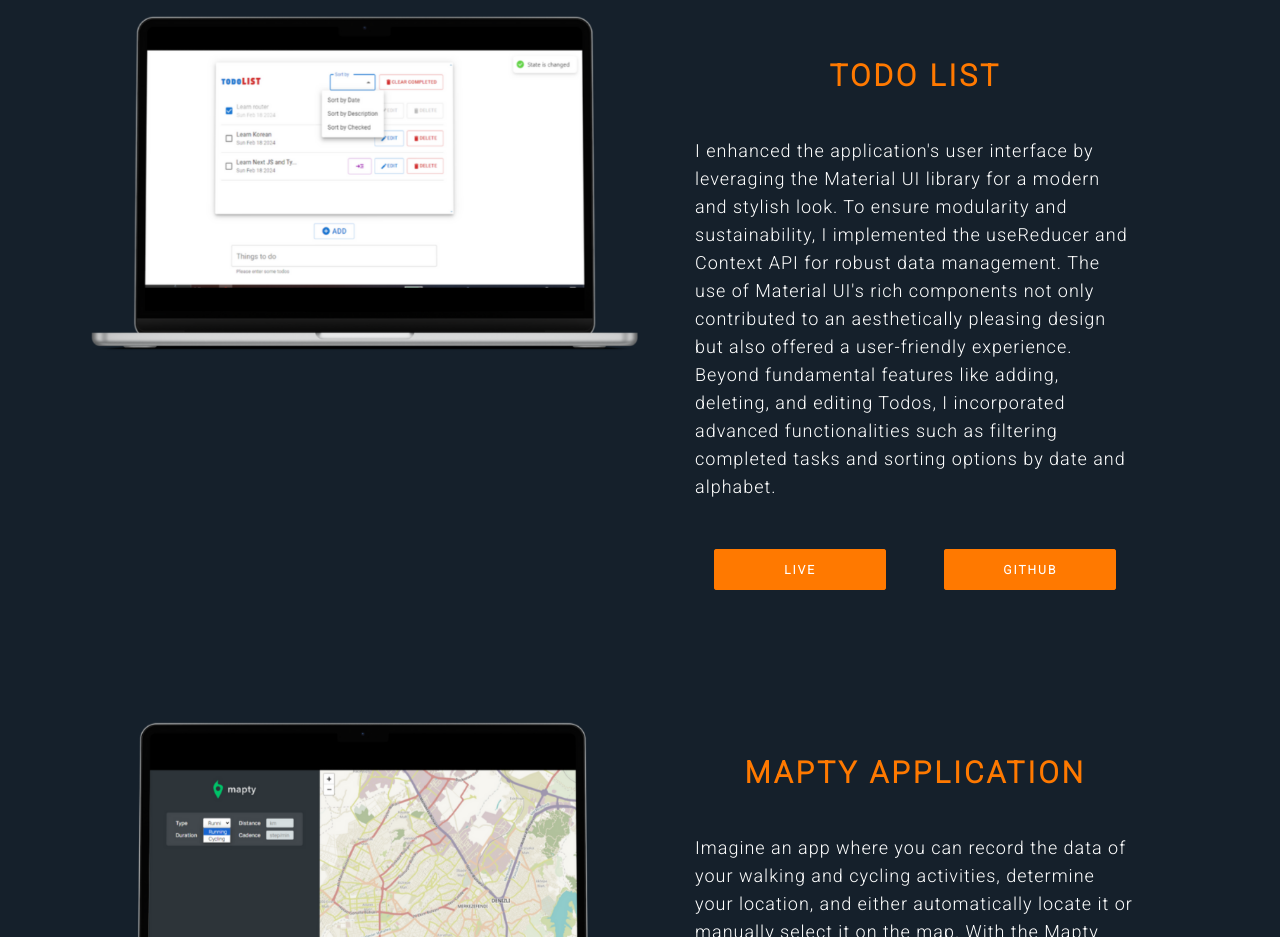
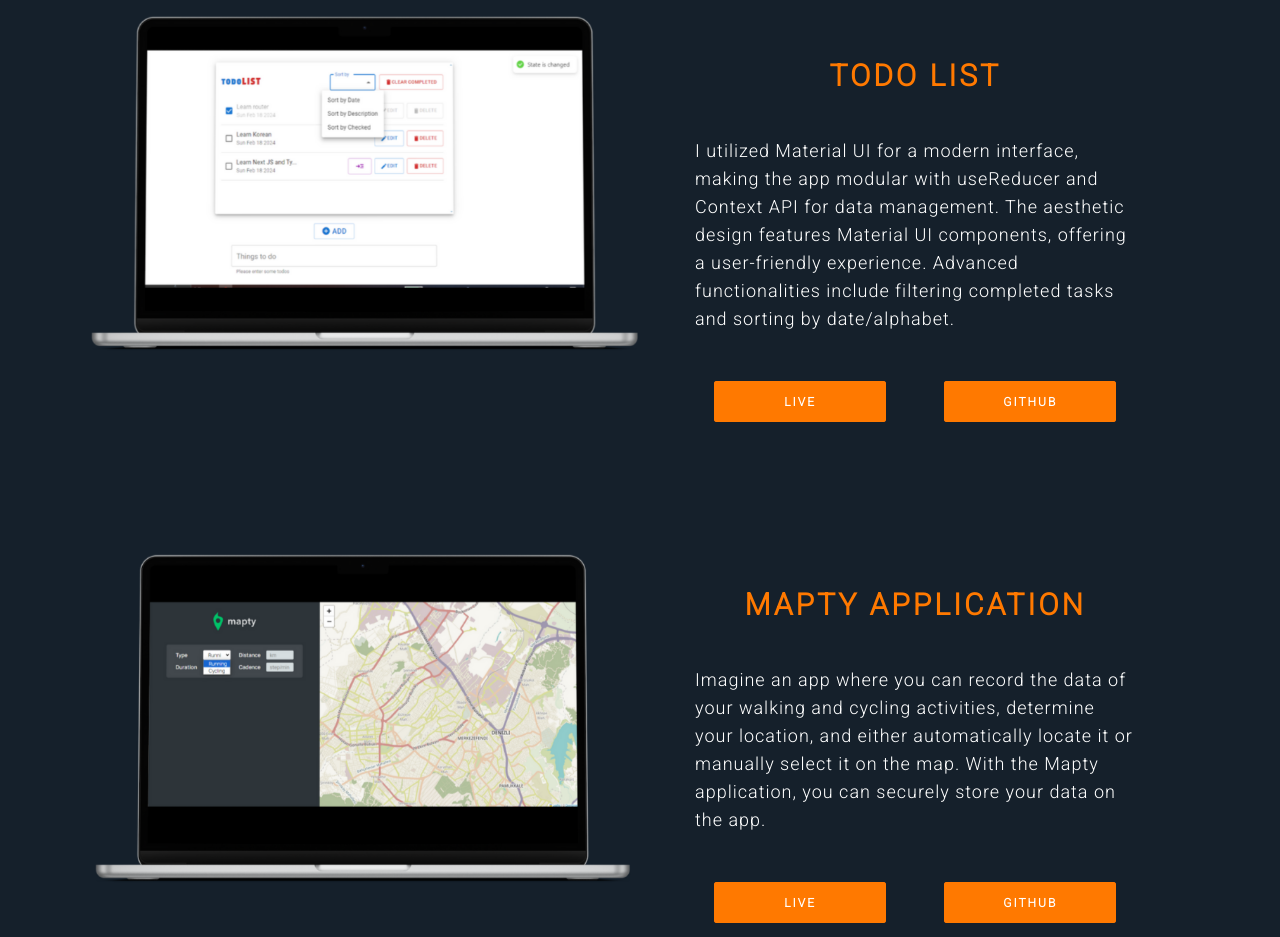
Before and after one commit to BetulBuyukzengin/portfolyo, a website: page index.html in a window 1280 px wide. Shown: the part 2800-3737 px from the top of the page. Drawn offline with Linux system fonts and the light colour scheme.

Commit message:
Update index.html

```diff
--- a/index.html
+++ b/index.html
@@ -178,11 +178,9 @@
           <div class="column">
             <h2 class="projects-card__name">TODO LIST</h2>
             <p class="projects__description">
-              I enhanced the application's user interface by leveraging the Material UI library for a modern and stylish look.
-              To ensure modularity and sustainability, I implemented the useReducer and Context API for robust data management.
-              The use of Material UI's rich components not only contributed to an aesthetically pleasing design but also offered a user-friendly experience.
-              Beyond fundamental features like adding, deleting, and editing Todos,
-              I incorporated advanced functionalities such as filtering completed tasks and sorting options by date and alphabet.
+              I utilized Material UI for a modern interface, making the app modular with useReducer and Context API for data management.
+              The aesthetic design features Material UI components, offering a user-friendly experience.
+              Advanced functionalities include filtering completed tasks and sorting by date/alphabet.
             </p>
             <div class="project_buttons">
               <a
```
